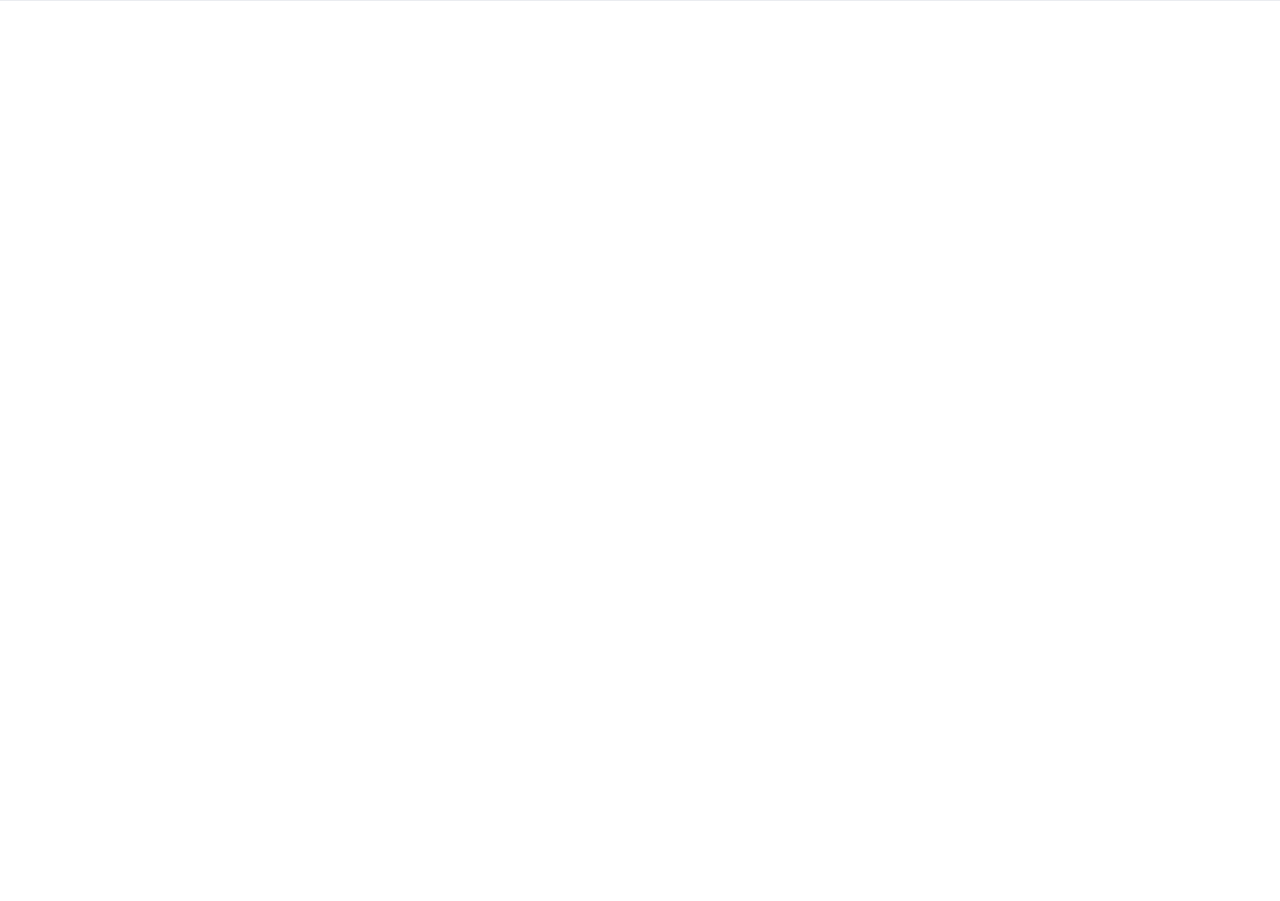
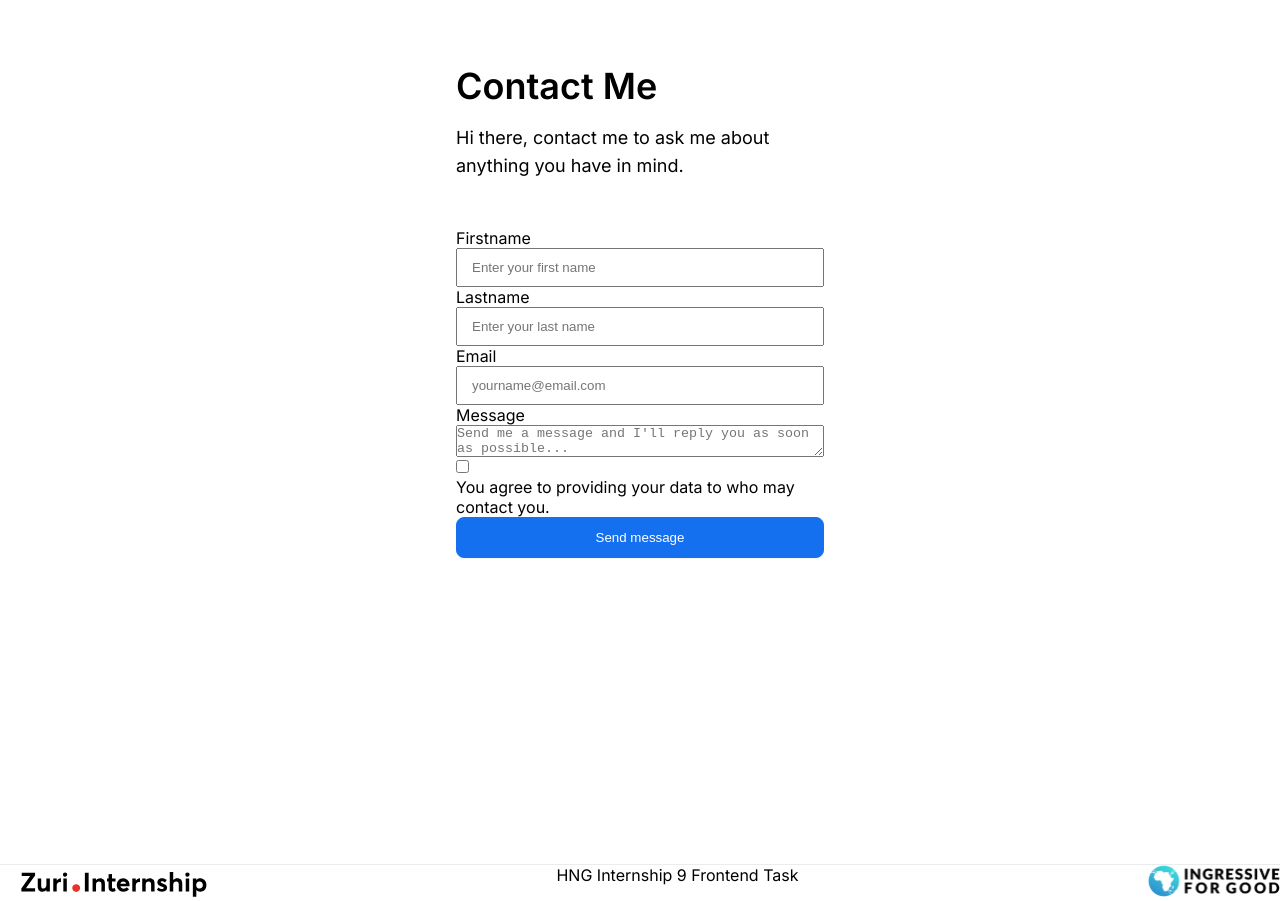
Before and after one commit to amiabl-programr/hng_linktree-clone, a React (Create React App) app: page /contact in a window 1280 px wide. Before the commit the page ends 800 px from the top, so only its background shows below. Built offline with nearby package versions, Linux system fonts and the light colour scheme.

Commit message:
feat: add more styles

```diff
--- a/src/App.js
+++ b/src/App.js
@@ -1,6 +1,7 @@
 import React from 'react';
 import Home from './Pages/Home';
 import Contact from './Pages/Contact';
+import ErrorPage from './Pages/ErrorPage';
 
 import {
   createBrowserRouter,
@@ -14,6 +15,7 @@ function App() {
     {
       path: "/",
       element: <Home />,
+      errorElement: <ErrorPage />,
     },
     {
       path: "contact/",
--- a/src/Components/Footer/index.css
+++ b/src/Components/Footer/index.css
@@ -0,0 +1,11 @@
+footer {
+  padding-left: 20px;
+  border-top: 1px solid #eaecf0;
+}
+
+@media (min-width: 1024px) {
+  footer {
+    display: flex;
+    justify-content: space-between;
+  }
+}
--- a/src/Components/Footer/index.js
+++ b/src/Components/Footer/index.js
@@ -0,0 +1,22 @@
+import React from 'react';
+
+import Zuri_logo from "../../assets/Zuri.Internship_Logo.svg";
+import I4G_Logo from "../../assets/I4G.svg";
+import "./index.css";
+
+function Footer() {
+    return (
+        <footer>
+            <div>
+                <img src={Zuri_logo} alt="Zuri_logo" />
+            </div>
+            <p>HNG Internship 9 Frontend Task</p>
+            <div>
+                <img src={I4G_Logo} alt="I4G_Logo" />
+            </div>
+        </footer>
+    )
+}
+
+
+export default Footer;
--- a/src/Pages/Contact/index.css
+++ b/src/Pages/Contact/index.css
@@ -0,0 +1,42 @@
+.main {
+  height: 100vh;
+  margin: 0px auto;
+  max-width: 400px;
+  padding: 0px 16px;
+}
+
+.header h1 {
+  font-style: normal;
+  font-weight: 600;
+  font-size: 36px;
+  line-height: 44px;
+  margin-top: 64px;
+  margin-bottom: 16px;
+}
+
+.header p {
+  font-style: normal;
+  font-weight: 400;
+  font-size: 18px;
+  line-height: 28px;
+  margin-bottom: 48px;
+}
+
+.input_container {
+  display: flex;
+  flex-direction: column;
+}
+.input_container input {
+  padding: 10px 14px;
+}
+
+#btn__submit {
+  padding: 12px 20px;
+  background-color: #1570ef;
+  border: 1px solid #1570ef;
+  box-shadow: 0px 1px 2px rgba(16, 24, 40, 0.05);
+  border-radius: 8px;
+  color: white;
+  width: 100%;
+  margin-bottom: 66px;
+}
--- a/src/Pages/Contact/index.js
+++ b/src/Pages/Contact/index.js
@@ -1,14 +1,48 @@
 import React from 'react'
+import Footer from "../../Components/Footer";
+
+import "./index.css"
 
 function Contact() {
     return (
         <>
-        <main>
+            <main className='main'>
+                <header className='header'>
+                    <h1>
+                        Contact Me
+                    </h1>
+                    <p>Hi there, contact me to ask me about anything you have in mind.</p>
+                </header>
 
-        </main>
-        <footer>
+                <form action="">
+                    <div>
+                        <div className='input_container'>
+                            <label htmlfor="first_name">Firstname</label>
+                            <input type="text" id='first_name' placeholder="Enter your first name" />
+                        </div>
+                        <div className='input_container'>
+                            <label htmlFor="last_name">Lastname</label>
+                            <input type="text" id='last_name' placeholder='Enter your last name' />
+                        </div>
+                    </div>
 
-        </footer>
+                    <div className='input_container'>
+                        <label htmlFor="email">Email</label>
+                        <input type="email" id='email' placeholder='yourname@email.com' />
+                    </div>
+                    <div className='input_container'>
+                        <label htmlFor="message">Message</label>
+                        <textarea id='message' placeholder="Send me a message and I'll reply you as soon as possible..." ></textarea>
+                    </div>
+                    <div>
+                        <input type="checkbox" />
+                        <p>You agree to providing your data to who may contact you.</p>
+                    </div>
+
+                    <button id='btn__submit'>Send message</button>
+                </form>
+            </main>
+            <Footer />
         </>
     )
 }
--- /dev/null
+++ b/src/Pages/ErrorPage/index.js
@@ -0,0 +1,16 @@
+import { useRouteError } from "react-router-dom";
+
+export default function ErrorPage() {
+    const error = useRouteError();
+    console.error(error);
+
+    return (
+        <div id="error-page" style={{}}>
+            <h1>Oops!</h1>
+            <p>Sorry, an unexpected error has occurred.</p>
+            <p>
+                <i>{error.statusText || error.message}</i>
+            </p>
+        </div>
+    );
+}
--- a/src/Pages/Home/index.css
+++ b/src/Pages/Home/index.css
@@ -103,9 +103,7 @@ footer {
   padding-left: 20px;
   border-top: 1px solid #eaecf0;
 }
-footer ~ {
-  margin-bottom: 16px;
-}
+
 @media (min-width: 1024px) {
   footer {
     display: flex;
--- a/src/Pages/Home/index.js
+++ b/src/Pages/Home/index.js
@@ -2,13 +2,14 @@ import React from 'react';
 
 
 import profile_img from "../../assets/profile-img.jpg";
-import Zuri_logo from "../../assets/Zuri.Internship_Logo.svg";
-import I4G_Logo from "../../assets/I4G.svg";
 import slack_icon from "../../assets/slack-icon.svg";
 import github_icon from "../../assets/github-icon.svg";
 import share_icon from "../../assets/share-btn.svg";
 
+import Footer from "../../Components/Footer";
+
 import './index.css';
+import { Link } from 'react-router-dom';
 
 function Home() {
     return (
@@ -37,6 +38,7 @@ function Home() {
                     <a href="https://books.zuri.team/python-for-beginners?ref_id=victoroluwayemi" target="_blank" rel='noopener noreferrer' id="book__python" className='grid'>Python Books</a>
                     <a href="https://background.zuri.team" target="_blank" rel='noopener noreferrer' id="pitch" className='grid'>Background Check for Coders</a>
                     <a href="https://books.zuri.team/design-rules" target="_blank" rel='noopener noreferrer' id="book__design" className='grid'>Design Books</a>
+                    <Link to={"contact/"} className="grid">Contact me</Link>
 
                     <div className='icons'>
                         <span>
@@ -49,15 +51,7 @@ function Home() {
                 </div>
 
 
-                <footer>
-                    <div>
-                        <img src={Zuri_logo} alt="Zuri_logo" />
-                    </div>
-                    <p>HNG Internship 9 Frontend Task</p>
-                    <div>
-                        <img src={I4G_Logo} alt="I4G_Logo" />
-                    </div>
-                </footer>
+                <Footer />
             </main>
         </>
     )
```
